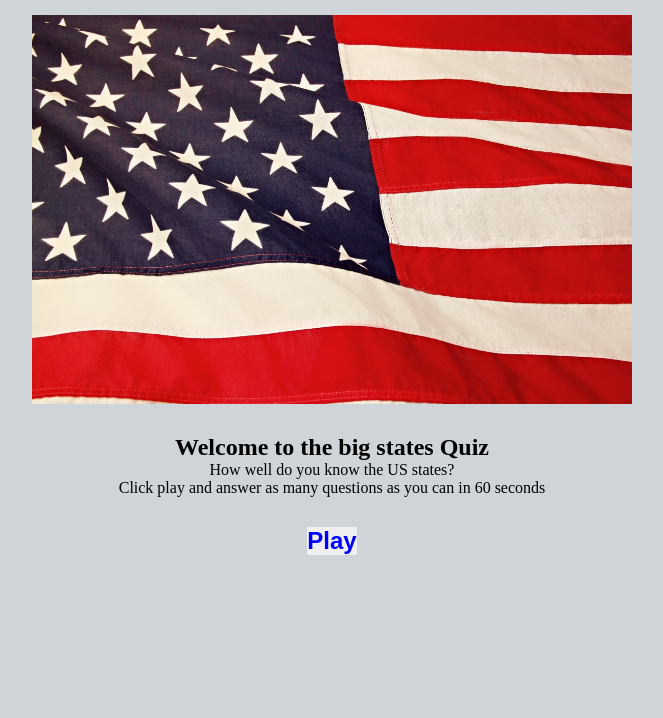
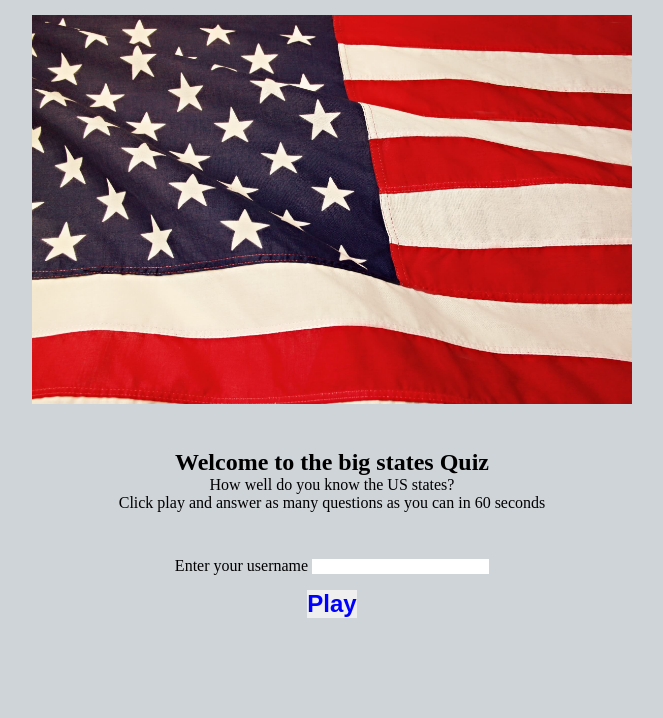
Before and after one commit to eric-blake/High-States-Quiz, a plain HTML site: page index.html in a window 1280 px wide. Shown: the part 82-800 px from the top of the page, without its empty margins (308-971 px from the left). Drawn offline with Linux system fonts and the light colour scheme.

Commit message:
Add username input form and update styling

```diff
--- a/assets/css/style.css
+++ b/assets/css/style.css
@@ -18,10 +18,19 @@ body {
 #logo {
     text-align: center;
     margin:30px 0;
+    color:navy;
 
 }
 
+
 /* Welcome message and instructions */
+
+#welcome-container {
+    display: flex;
+    flex-direction: column;
+    align-items: center;
+    gap:15px;
+}
 
 #welcome-message {
     text-align: center;
--- a/assets/js/script.js
+++ b/assets/js/script.js
@@ -164,7 +164,7 @@ function updateIncorrectScore () {
  // Concept from turorial https://www.youtube.com/watch?v=GhePFBkdNYk
  function countDowntimer () {
         timerContainer.classList.remove('hide')
-        let currentTime=2000;
+        let currentTime=20;
         quizTimer =setInterval( function () {
             currentTime--;
 
--- a/index.html
+++ b/index.html
@@ -16,8 +16,10 @@
     </a>
 </header>
 
+
+
 <!-- Main image and welcome message-->
-<div id ="welcome-container">
+<section id ="welcome-container">
 
     <div id="quiz-image">
      <img src="assets/images/US-flag.jpg" alt="Flag of united States of America">
@@ -28,7 +30,23 @@
       <p> How well do you know the US states? </p>
       <p>Click play and answer as many questions as you can in 60 seconds</p>
     </div>
-    </div>
+
+
+
+<!-- username form -->
+<div id="username-container">
+    <label id ="name" for="username" aria-label="enter your username">Enter your username </label>
+    <input type ="text" id="username" name="username">
+</div>
+
+<!-- Play button -->
+<div id="play">
+<button class="btn" id="play-btn">Play</button>
+</div>
+
+</section>
+
+
 
 <!-- Scoreboard and timer -->
 
@@ -42,10 +60,6 @@
       </div>
     </div>
 
-<!-- Play button -->
-<div id="play">
-    <button class="btn" id="play-btn">Play</button>
-</div>
 
  <!-- Question and answers-->
 
@@ -75,6 +89,8 @@
       </div>
     </div>
 
+
+
 <!-- Javascript script -->
 <script defer src="assets/js/script.js"></script>
 
```
